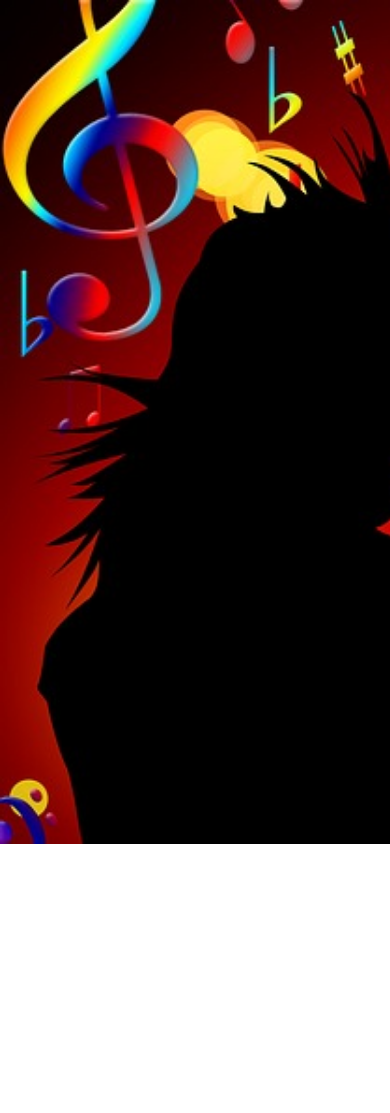
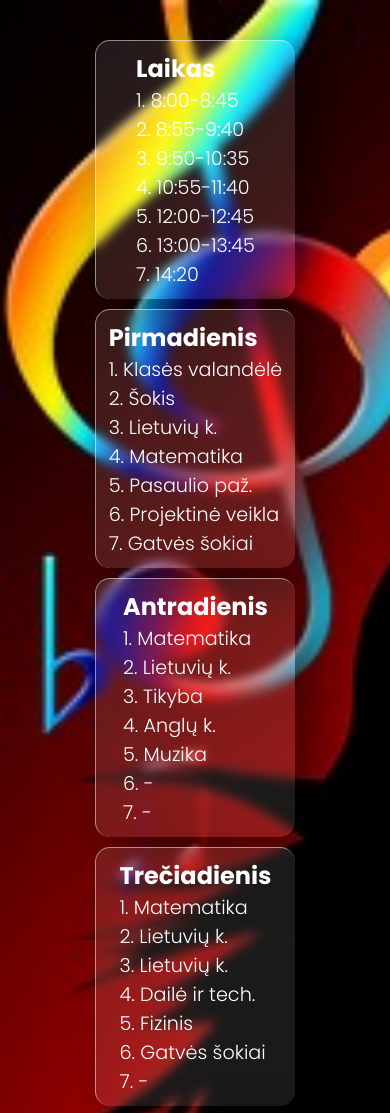
Before and after one commit to aiveris/greta, a plain HTML site: page index.html in a window 390 px wide. Shown: the top 1113 px of the page. Before the commit the page ends 844 px from the top, so only its background shows below. Drawn offline with Linux system fonts and the light colour scheme.

Commit message:
2021-02-09

```diff
--- a/css/style.css
+++ b/css/style.css
@@ -22,8 +22,8 @@ margin-top: 50px;
 }
 .container .card{
 position: relative;
-min-height: 480px;
-min-width: 350px;
+min-height: 400px;
+min-width: 280px;
 margin: 10px;
 box-shadow: 20px 20px 50px rgba(0, 0, 0, 0.5);
 border-radius: 15px;
@@ -43,33 +43,32 @@ opacity: 1;
 transition: 0.5s;
 }
 .container .card .content h3{
-font-size: 2.5em;
+font-size: 2em;
 color: #fff;
 z-index: 1;
 }
 .container .card .content p{
-font-size: 2em;
+font-size: 1.6em;
 color: #fff;
 font-weight: 300;
 }
 @media (max-width: 767px){
+    body{
+        padding: 5px;
+        margin-bottom: 50px;
+        }
     .container{
-        position: relative;
-        display:none;
-        justify-content: center;
-        align-items: center;
-        flex-wrap: wrap;
-        margin-top: 0px;
+        margin: 30px;
         }
     .container .card{
-        position: relative;
-        min-height: 480px;
-        min-width: 350px;
+        min-height: 250px;
+        min-width: 200px;
+        margin: 5px;
     }
     .container .card .content h3{
-        font-size: 2.5em;
+        font-size: 1.5em;
         }
         .container .card .content p{
-        font-size: 2.2em;
+        font-size: 1.2em;
         }
 }
--- a/index.html
+++ b/index.html
@@ -3,6 +3,7 @@
 
 <head>
     <meta charset="UTF-8">
+    <meta name="viewport" content="width=device-width, initial-scale=1">
     <title>Pamokos</title>
     <link rel="stylesheet" type="text/css" href="css/style.css">
 </head>
@@ -41,7 +42,8 @@
         <div class="card">
             <div class="content">
                 <h3>Ketvirtadienis</h3>
-                <p><span>1. Anglų k.<br>2. Muzika<br>3. Lietuvių k.<br>4. Fizinis<br>5. Matematika<br>6. -<br>7. -<br></span></p>
+                <p><span>1. Anglų k.<br>2. Muzika<br>3. Lietuvių k.<br>4. Fizinis<br>5. Matematika<br>6. -<br>7.
+                        -<br></span></p>
             </div>
         </div>
         <div class="card">
```
